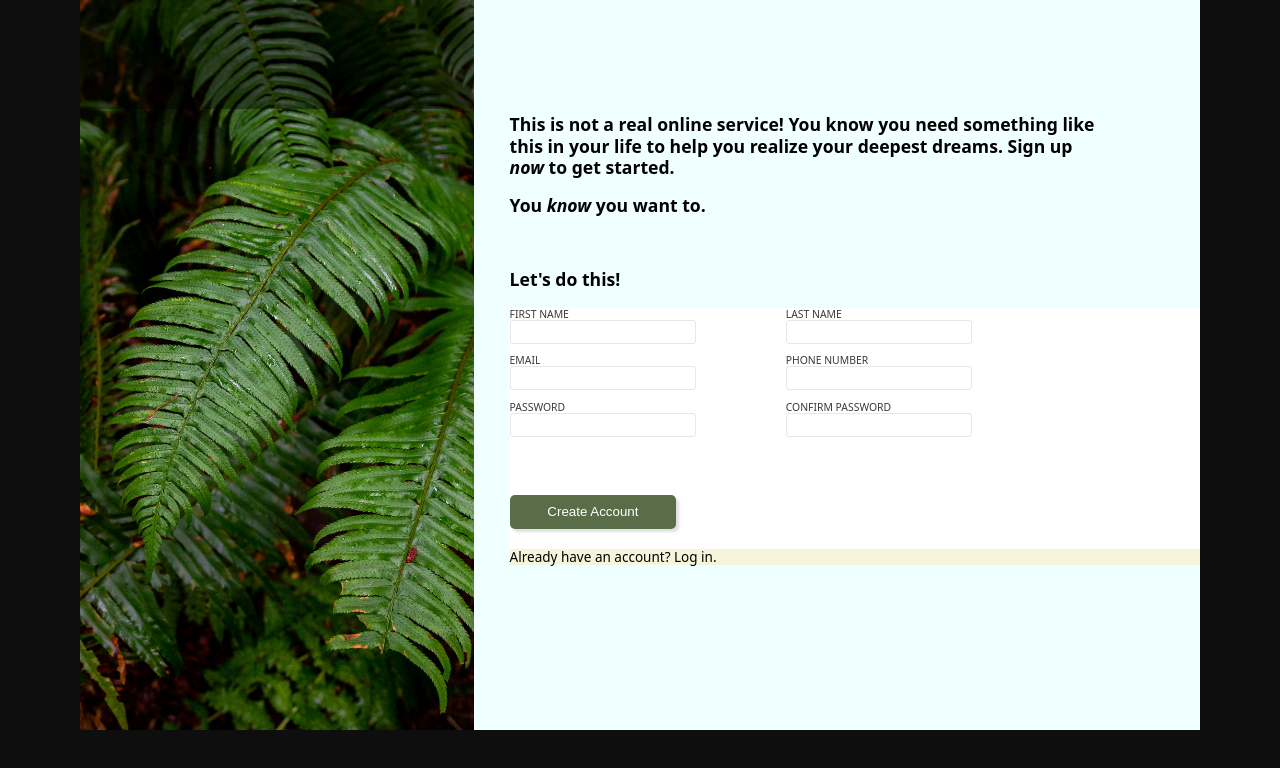
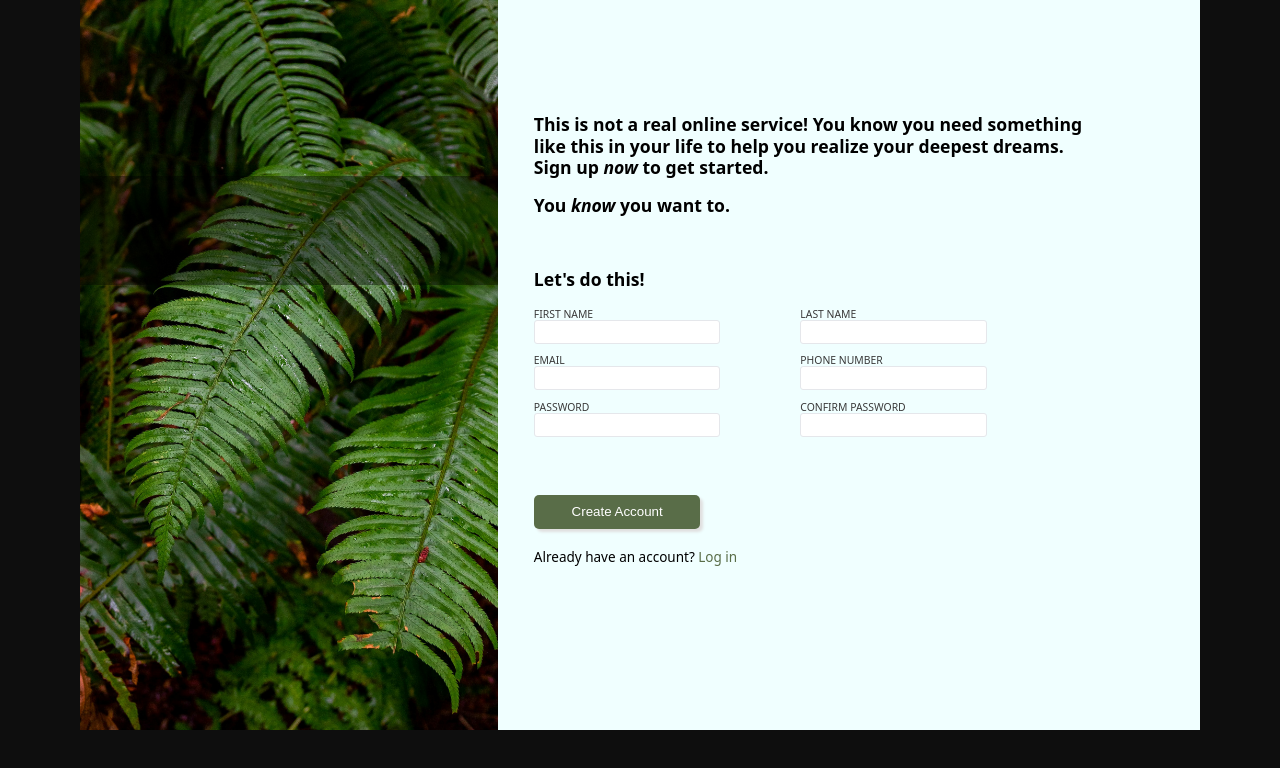
Before and after one commit to renata-blzk/sign-up-form, a plain HTML site: page index.html in a window 1280 px wide. Drawn offline with Linux system fonts and the light colour scheme.

Commit message:
adjust layout across all wrappers

```diff
--- a/index.html
+++ b/index.html
@@ -15,6 +15,7 @@
     </div>
 
     <div class="text-area">
+
         <p>This is not a real online service! You know you need something like this in your life to help you realize your deepest dreams. Sign up <span class="now">now</span> to get started.</p>
         <p>You <span class="know">know</span> you want to.</p>
 
@@ -22,6 +23,8 @@
 
         <form class="form" action="" method="post">
             <div class="grid">
+                <div class="white-wrapper">
+
                 <div class="form__group grid__col">
                     <label for="first_name">FIRST NAME</label>
                     <div class="form__controls">
@@ -63,6 +66,7 @@
                         <input type="password" name="psw2" id="psw2">
                     </div>
                 </div>
+                </div>
 
                 <div class="form__group">
                     <button class="form__submit" type="submit">Create Account</button>
@@ -70,7 +74,7 @@
 
         </form>
 
-        <div class="log-in">Already have an account? Log in.</div>
+        <div class="log-in">Already have an account? <span style="color:#596D48">Log in</span></div>
 
     </div>
 
--- a/styles.css
+++ b/styles.css
@@ -25,11 +25,14 @@ body {
 }
 
 .img-area {
+    position: relative;
     background-image: url('./images/halie-west-25xggax4bSA-unsplash.jpg');
     background-size: cover;
     background-position: center center;
-    width: 41em;
+    width: 45em;
     > div {
+        position: relative;
+        top: 22vh;
         height: 15%;
         background-color: black;
         opacity: 0.4;
@@ -37,8 +40,8 @@ body {
 }
 
 .text-area {
+    background-color: azure;
     padding-left: 1.7em;
-    background-color: azure;
     > p:first-child {
         width: 85%;
         margin-top: 6.5em;
@@ -51,19 +54,11 @@ body {
     }
 }
 
-.do-this {
-    padding-top: 2em;
-}
-
 label {
     color: rgb(57, 57, 57);
     font-size: 0.65rem;
     font-weight: 500;
     display: block;
-}
-
-.form {
-    background-color: white;
 }
 
 .form__group {
@@ -87,7 +82,8 @@ label {
     box-shadow: 3px 3px 3px rgb(224, 223, 223);
 }
 
-.grid {
+.grid,
+.white-wrapper {
     display: flex;
     flex-wrap: wrap;
     justify-content: flex-start;
@@ -99,7 +95,6 @@ label {
 
 .log-in {
     width: 100%;
-    background-color: beige;
     margin-top: 1.5em;
     font-size: 0.65em;
     font-weight: 500;
@@ -111,3 +106,6 @@ input {
     border-radius: 3px;
     border: solid 1px #E5E7EB;
 }
+.do-this {
+    padding-top: 2em;
+}
```
